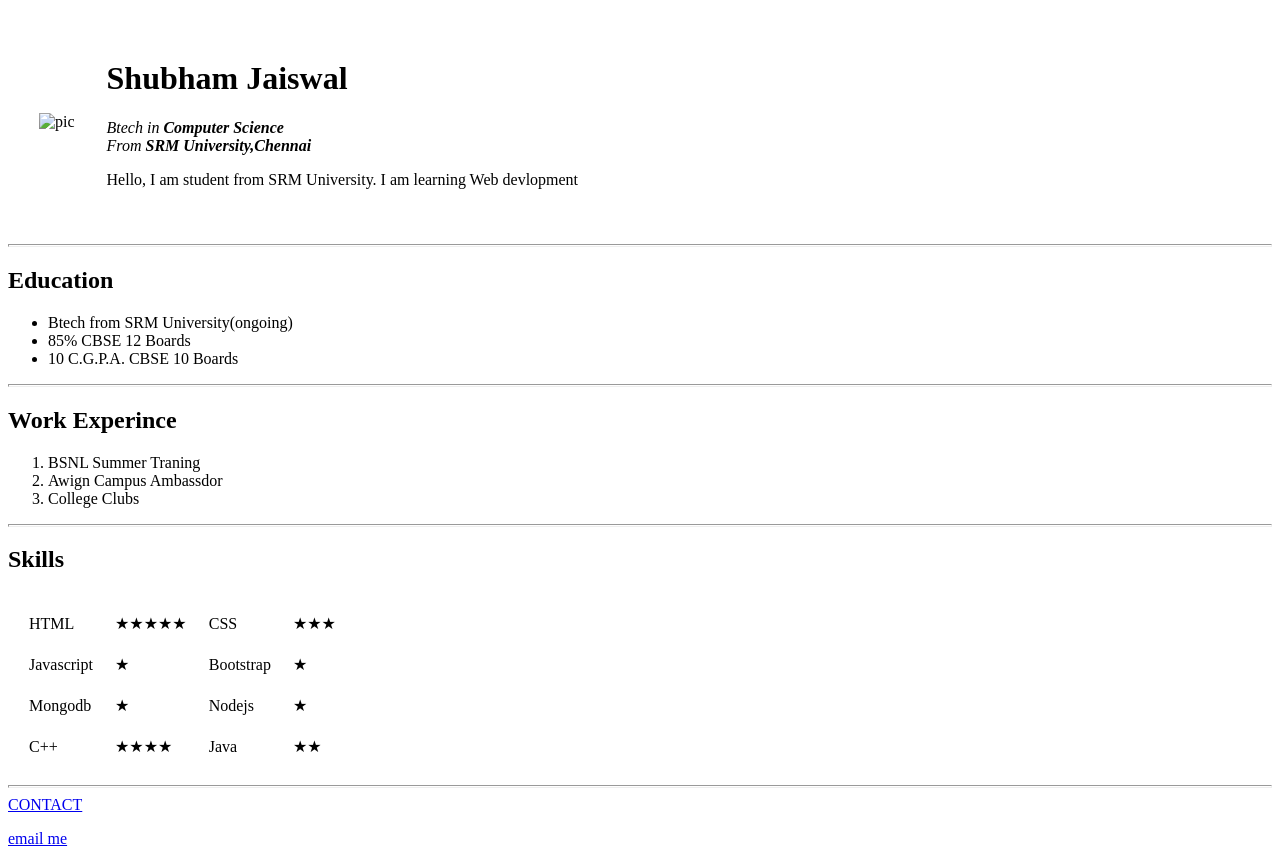
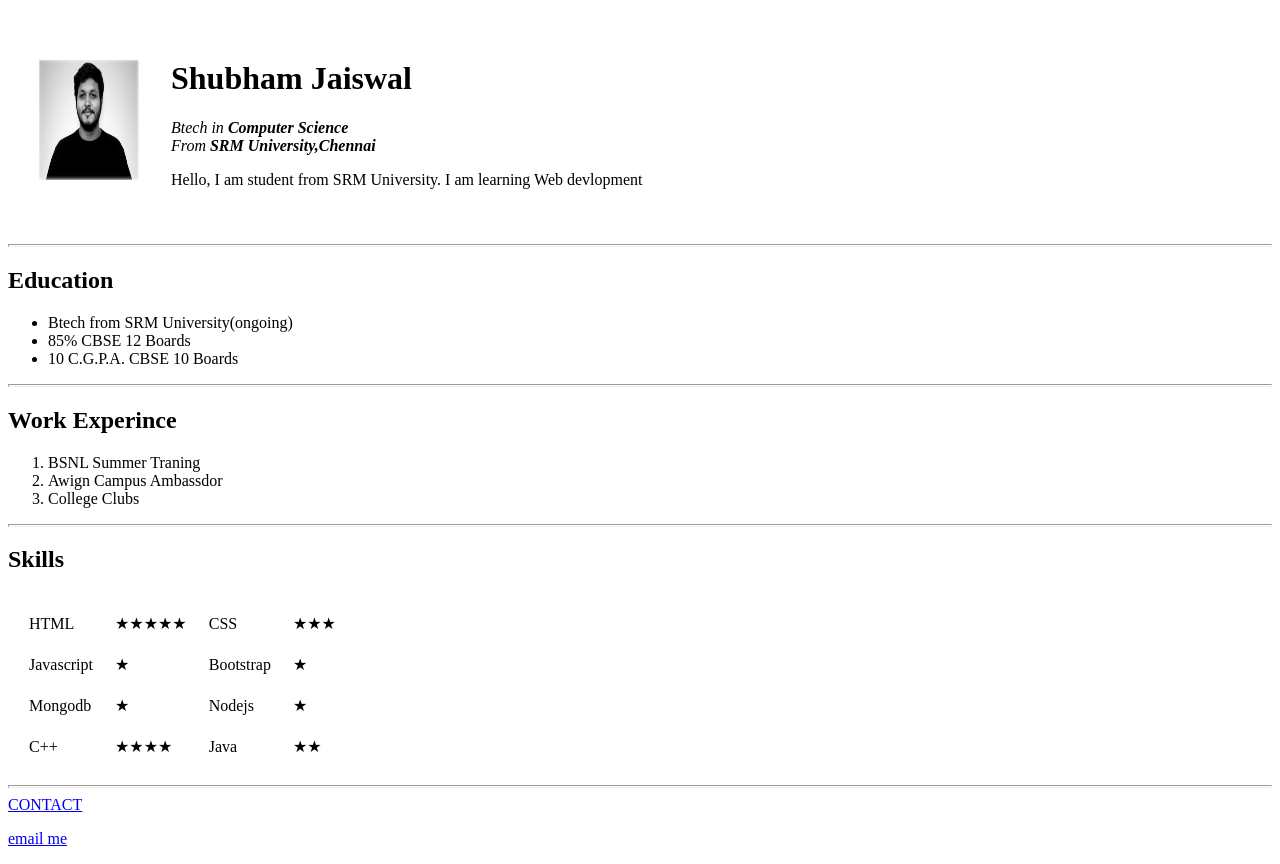
Before and after one commit to jaishubh/cv, a plain HTML site: page index.html in a window 1280 px wide. Drawn offline with Linux system fonts and the light colour scheme.

Commit message:
Update index.html

```diff
--- a/index.html
+++ b/index.html
@@ -7,7 +7,7 @@
   <body>
     <table cellspacing="30">
       <tr>
-        <td><img src="img/logo.jpg" alt="pic" height="120" width="100"></td>
+        <td><img src="logo.jpg" alt="pic" height="120" width="100"></td>
         <td><h1>Shubham Jaiswal</h1>
         <em>Btech in <strong>Computer Science</strong></em>
         <br>
```
